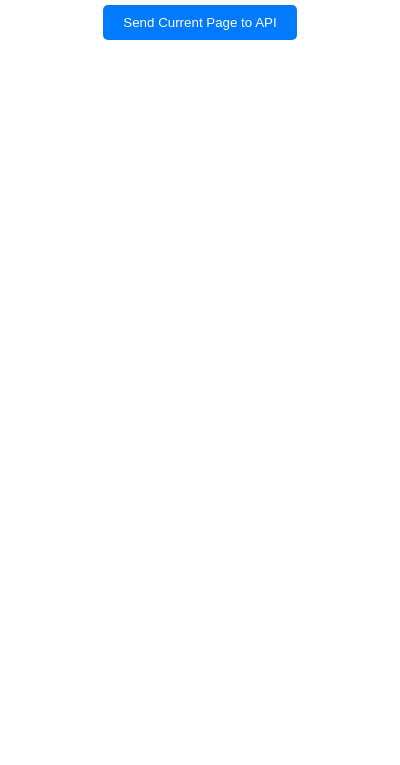
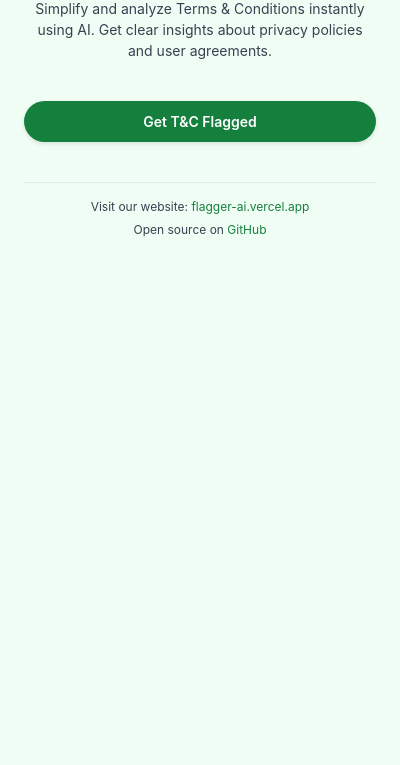
Before and after one commit to VaibhavVerma27/flagger-webextension, a browser extension: page popup.html in a window 400 px wide. Shown: the part 79-844 px from the top of the page. Drawn offline with Linux system fonts and the light colour scheme.

Commit message:
Update popup design and change icon to flagger-logo

```diff
--- a/popup.html
+++ b/popup.html
@@ -3,12 +3,127 @@
 <head>
     <meta charset="UTF-8" />
     <meta name="viewport" content="width=device-width, initial-scale=1.0" />
-    <title>Send Page Data</title>
-    <link rel="stylesheet" href="styles.css" />
+    <title>Flagger.ai</title>
+    <style>
+        :root {
+            --primary-color: #15803d;
+            --hover-color: #166534;
+            --bg-color: #f0fdf4;
+            --text-color: #374151;
+            --shadow-color: rgba(0, 0, 0, 0.1);
+            --border-color: #e5e7eb;
+        }
+
+        * {
+            margin: 0;
+            padding: 0;
+            box-sizing: border-box;
+            font-family: -apple-system, BlinkMacSystemFont, 'Segoe UI', Roboto, Oxygen, Ubuntu, Cantarell, sans-serif;
+        }
+
+        body {
+            min-width: 320px;
+            background-color: var(--bg-color);
+            color: var(--text-color);
+            padding: 1.5rem;
+            display: flex;
+            flex-direction: column;
+            gap: 1rem;
+        }
+
+        h1 {
+            color: var(--primary-color);
+            font-size: 1.5rem;
+            font-weight: 700;
+            text-align: center;
+            margin-bottom: 0.5rem;
+        }
+
+        .description {
+            font-size: 0.875rem;
+            line-height: 1.5;
+            text-align: center;
+            margin-bottom: 1rem;
+            color: var(--text-color);
+        }
+
+        button {
+            background-color: var(--primary-color);
+            color: white;
+            border: none;
+            padding: 0.75rem 1.5rem;
+            border-radius: 9999px;
+            font-weight: 600;
+            font-size: 0.875rem;
+            cursor: pointer;
+            transition: all 0.3s ease;
+            box-shadow: 0 2px 4px var(--shadow-color);
+            width: 100%;
+            margin: 0.5rem 0;
+        }
+
+        button:hover {
+            background-color: var(--hover-color);
+            transform: translateY(-1px);
+            box-shadow: 0 4px 6px var(--shadow-color);
+        }
+
+        button:active {
+            transform: translateY(1px);
+            box-shadow: 0 1px 2px var(--shadow-color);
+        }
+
+        .links {
+            margin-top: 1rem;
+            padding-top: 1rem;
+            border-top: 1px solid var(--border-color);
+            font-size: 0.75rem;
+            text-align: center;
+        }
+
+        .links a {
+            color: var(--primary-color);
+            text-decoration: none;
+            transition: color 0.2s ease;
+        }
+
+        .links a:hover {
+            color: var(--hover-color);
+            text-decoration: underline;
+        }
+
+        @keyframes fadeIn {
+            from {
+                opacity: 0;
+                transform: translateY(-10px);
+            }
+            to {
+                opacity: 1;
+                transform: translateY(0);
+            }
+        }
+
+        body > * {
+            animation: fadeIn 0.5s ease-out forwards;
+        }
+    </style>
 </head>
 <body>
-<h1>Send Page Data</h1>
-<button id="sendData">Send Current Page to API</button>
-<script src="popup.js" defer></script>
+    <h1><em>Flagger.ai</em></h1>
+
+    <p class="description">
+        Simplify and analyze Terms & Conditions instantly using AI. Get clear insights about privacy policies and user agreements.
+    </p>
+
+    <button id="sendData">Get T&C Flagged</button>
+
+    <div class="links">
+        <p>Visit our website: <a href="https://flagger-ai.vercel.app" target="_blank" rel="noopener noreferrer">flagger-ai.vercel.app</a></p>
+        <p style="margin-top: 0.5rem;">
+            Open source on <a href="https://github.com/VaibhavVerma27/flagger-webextension" target="_blank" rel="noopener noreferrer">GitHub</a>
+        </p>
+    </div>
+
+    <script src="popup.js" defer></script>
 </body>
 </html>
```
Also changed, not shown: flagger-logo.png (added), manifest.json.
